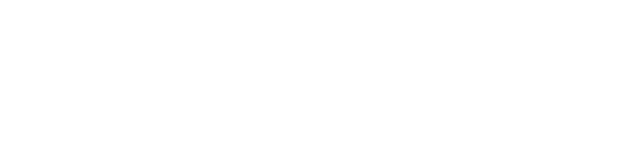
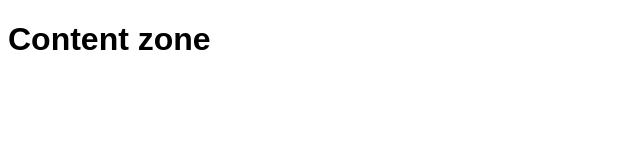
Before and after one commit to gguerra-ascendix/gguerra-ascendix.github.io, a plain HTML site: page index.html in a window 1280 px wide. Shown: the whole page, without its empty margins (0-640 px from the left). Drawn offline with Linux system fonts and the light colour scheme.

Commit message:
Add files via upload

```diff
--- a/index.html
+++ b/index.html
@@ -8,7 +8,10 @@
     <link rel="stylesheet" href="style.css">
 </head>
 <body>
+  <h1>Content zone</h1>
+  <div class="content">
 
+  </div>
 </body>
 <script type="text/javascript" src="//cdn.evgnet.com/beacon/ascendixtechnologiesinc/engage/scripts/evergage.min.js"></script>
 </html>
```
